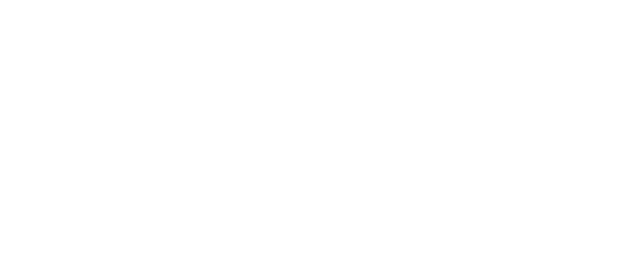
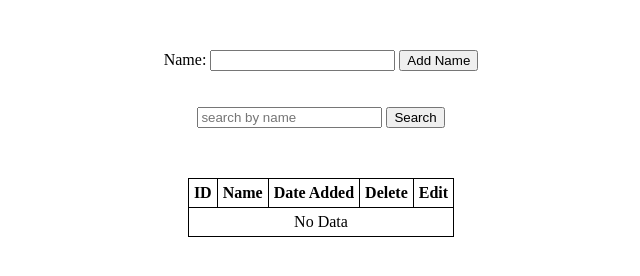
Before and after one commit to JasonJF/My-First-Fullstack-Application, a plain HTML site: page PROJECT/client/index.html in a window 1280 px wide. Shown: the whole page, without its empty margins (319-959 px from the left). Drawn offline with Linux system fonts and the light colour scheme.

Commit message:
--front end complete

```diff
--- a/PROJECT/client/index.html
+++ b/PROJECT/client/index.html
@@ -4,9 +4,31 @@
     <meta charset="UTF-8">
     <meta http-equiv="X-UA-Compatible" content="IE=edge">
     <meta name="viewport" content="width=device-width, initial-scale=1.0">
+    <link rel="stylesheet" href="stylesheet.css">
     <title>web app</title>
 </head>
 <body>
+    <main>
+        <label>Name:</label>
+        <input type="text" id="name-input">
+        <button id="add-name-btn">Add Name</button>
+        <br><br><br>
+        <div>
+            <input placeholder="search by name" id="search-input">
+            <button id="search-btn">Search</button>
+        </div>
 
+        <table id="table">
+            <thead>
+                <th>ID</th>
+                <th>Name</th>       <!--type th*4 to use emmet shotcut-->
+                <th>Date Added</th>
+                <th>Delete</th>
+                <th>Edit</th>
+            </thead>
+            <tbody></tbody>
+        </table>
+    </main>
+    <script src="index.js"></script>
 </body>
 </html>
--- /dev/null
+++ b/PROJECT/client/index.js
@@ -0,0 +1,12 @@
+document.addEventListener('DOMContentLoaded', function(){
+    loadHTMLTable([]);
+});
+
+function loadHTMLTable(data) {
+    const table = document.querySelector('table tbody');
+    // let tableHtml = "";
+    if(data.length === 0) {
+        table.innerHTML = "<tr><td class='no-data' colspan='5'>No Data</td></tr>";
+
+    }
+}
--- a/PROJECT/client/stylesheet.css
+++ b/PROJECT/client/stylesheet.css
@@ -0,0 +1,16 @@
+main {
+    width: 50%;
+    margin: 50px auto;
+    text-align: center;
+}
+table {
+    margin: 50px auto;
+}
+table, th, td {
+    border-collapse: collapse;
+    border: 1px solid black;
+}
+
+th, td {
+    padding: 5px;
+}
```
